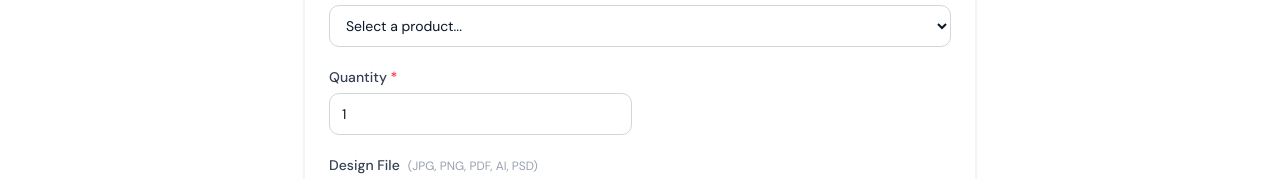
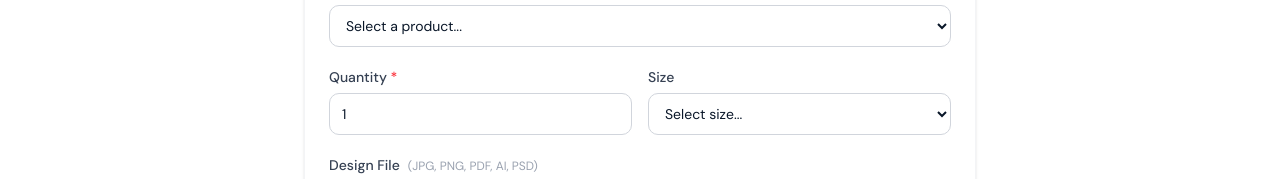
Before and after one commit to techvablueprint/manopress, a Next.js app: page /order in a window 1280 px wide. Shown: the part 370-549 px from the top of the page. Built offline with nearby package versions, Linux system fonts and the light colour scheme.

Commit message:
Changes
Co-authored-by: techvablueprint <223484530+techvablueprint@users.noreply.github.com>

```diff
--- a/app/order/page.tsx
+++ b/app/order/page.tsx
@@ -46,7 +46,7 @@ export default function OrderPage() {
   })
 
   const productType = watch('product_type')
-  const needsSize = productType === 'T-Shirt' || productType === 'Net Cap'
+  const needsSize = true
 
   const onSubmit = async (values: FormValues) => {
     setLoading(true)
```
